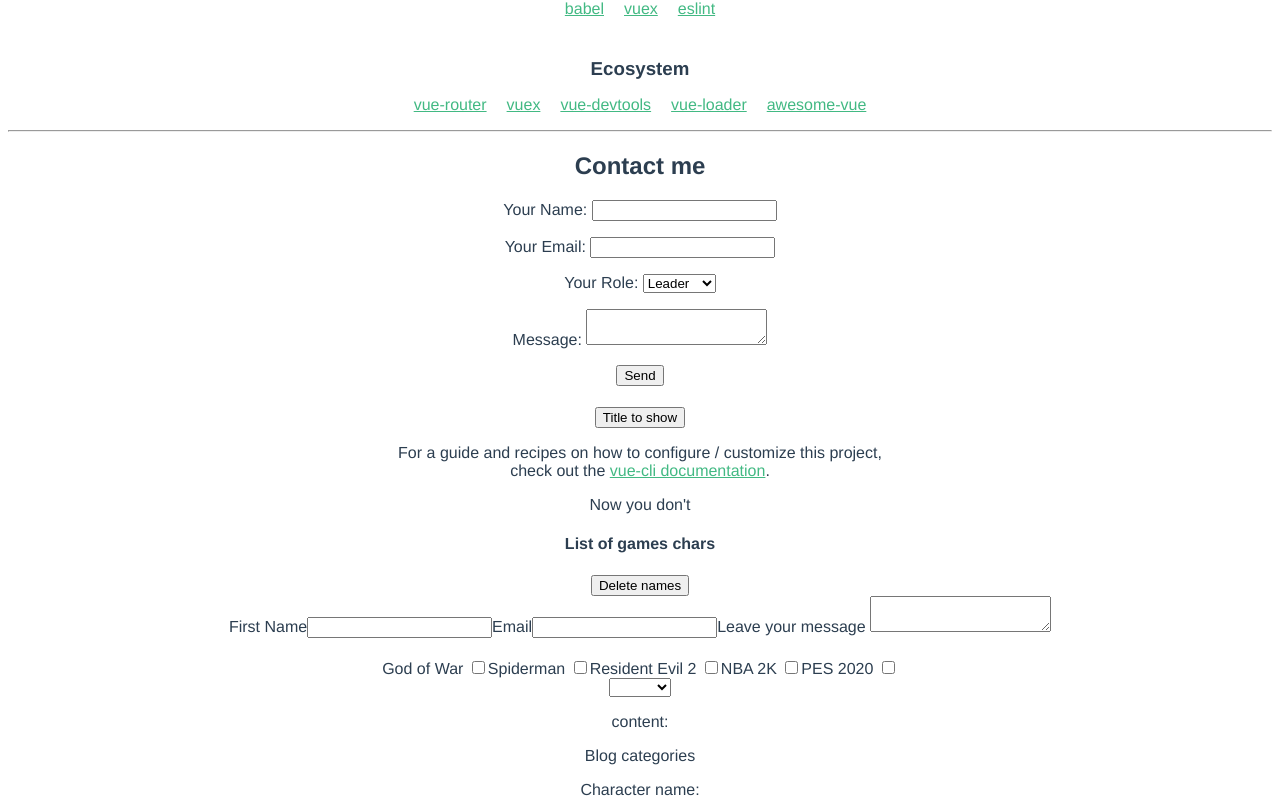
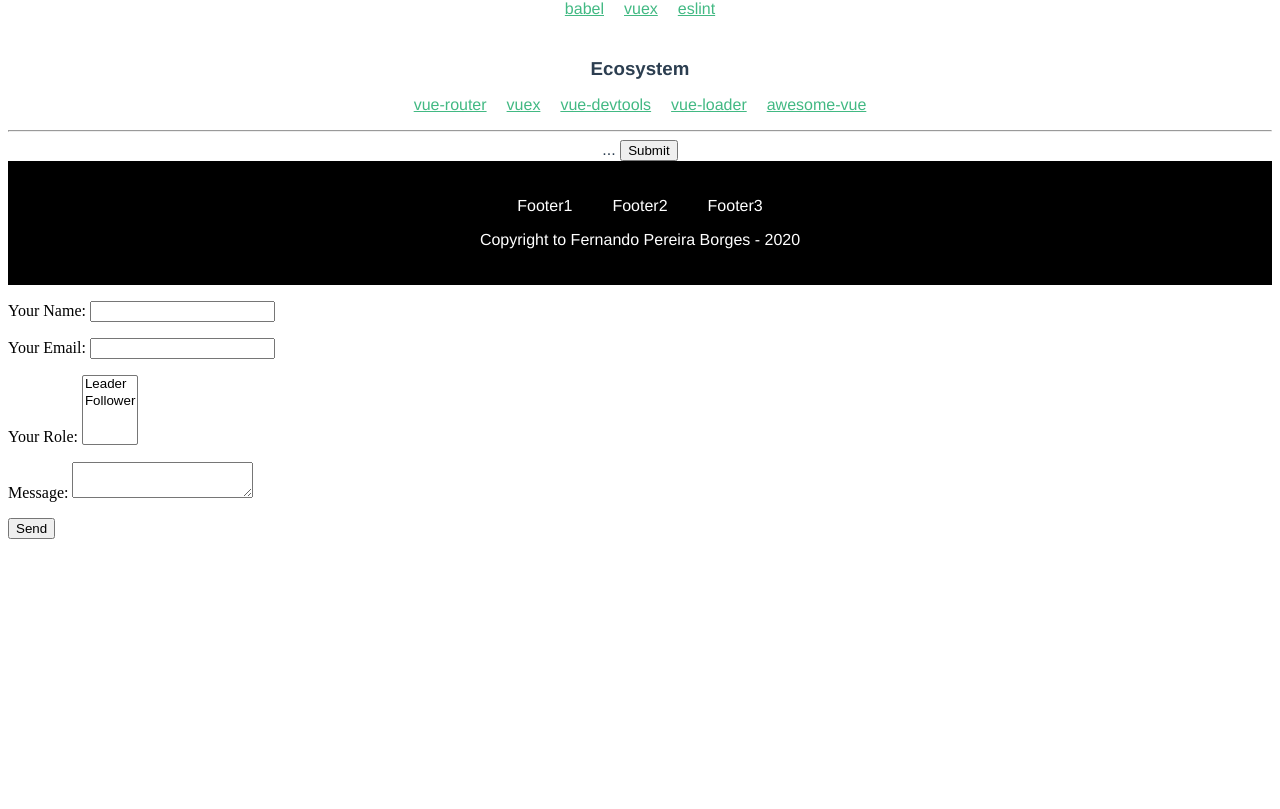
Before and after one commit to fpborges/website, a Vue app: page / in a window 1280 px wide. Shown: the part 831-1640 px from the top of the page. After the commit the page ends 1386 px from the top, so only its background shows below. Built offline with nearby package versions, Linux system fonts and the light colour scheme.

Commit message:
forms static for test added

```diff
--- a/public/index.html
+++ b/public/index.html
@@ -13,5 +13,28 @@
     </noscript>
     <div id="app"></div>
     <!-- built files will be auto injected -->
+    <div>
+      <form name="contact" method="POST" data-netlify-recaptcha="true" data-netlify="true">
+        <p>
+          <label>Your Name: <input type="text" name="name" /></label>
+        </p>
+        <p>
+          <label>Your Email: <input type="email" name="email" /></label>
+        </p>
+        <p>
+          <label>Your Role: <select name="role[]" multiple>
+            <option value="leader">Leader</option>
+            <option value="follower">Follower</option>
+          </select></label>
+        </p>
+        <p>
+          <label>Message: <textarea name="message"></textarea></label>
+        </p>
+        <div data-netlify-recaptcha="true"></div>
+        <p>
+          <button type="submit">Send</button>
+        </p>
+      </form>
+    </div>
   </body>
 </html>
--- a/src/App.vue
+++ b/src/App.vue
@@ -13,7 +13,7 @@
     <!-- end of dynamic component -->
 
     <app-home v-bind:msg="msg" v-bind:names_list="names_list" />
-    <app-home />
+    <app-contact />
     <app-footer />
   </div>
 </template>
@@ -22,6 +22,7 @@
 import Header from "./components/Header.vue";
 import Menu from "./components/Menu.vue";
 import Home from "./components/Home.vue";
+import Contact from "./components/Contact.vue";
 import Footer from "./components/Footer.vue";
 
 export default {
@@ -30,6 +31,7 @@ export default {
     'app-header': Header,
     'app-menu': Menu,
     'app-home': Home,
+    'app-contact': Contact,
     'app-footer': Footer
   },
    data(){
--- /dev/null
+++ b/src/components/Contact.vue
@@ -0,0 +1,37 @@
+
+<template>
+  <form
+    name="ask-question"
+    method="post"
+    data-netlify="true"
+    data-netlify-honeypot="bot-field"
+    >
+    <input type="hidden" name="form-name" value="ask-question" />
+    <label v-for="(panelist, index) in panelists" :key="index">
+      <input
+        type="radio"
+        name="panelist"
+        :value="panelist"
+        @input="ev => updatePanelist"
+        :checked="panelist === currentPanelist"
+      />
+      <span>{{ panelist }}</span>
+    </label>
+    ...
+    <button>Submit</button>
+  </form>
+</template>
+<script>
+export default {
+  name: "Contact",
+  methods: {
+
+  },
+  data () {
+    return {
+
+
+    }
+  }
+}
+</script>
--- a/src/components/Home.vue
+++ b/src/components/Home.vue
@@ -121,32 +121,6 @@
       </li>
     </ul>
     <hr>
-
-    <h2>Contact me</h2>
-
-    <form name="contact" method="POST" data-netlify="true">
-  <p>
-    <label>Your Name: <input type="text" name="name" /></label>
-  </p>
-  <p>
-    <label>Your Email: <input type="email" name="email" /></label>
-  </p>
-  <p>
-    <label>Your Role: <select name="role[]">
-      <option value="leader">Leader</option>
-      <option value="follower">Follower</option>
-    </select></label>
-  </p>
-  <p>
-    <label>Message: <textarea name="message"></textarea></label>
-  </p>
-  <div class="field">
-    <div data-netlify-recaptcha="true"></div>
-  </div>
-  <p>
-    <button type="submit">Send</button>
-  </p>
-</form>
   </div>
 </template>
 
```
